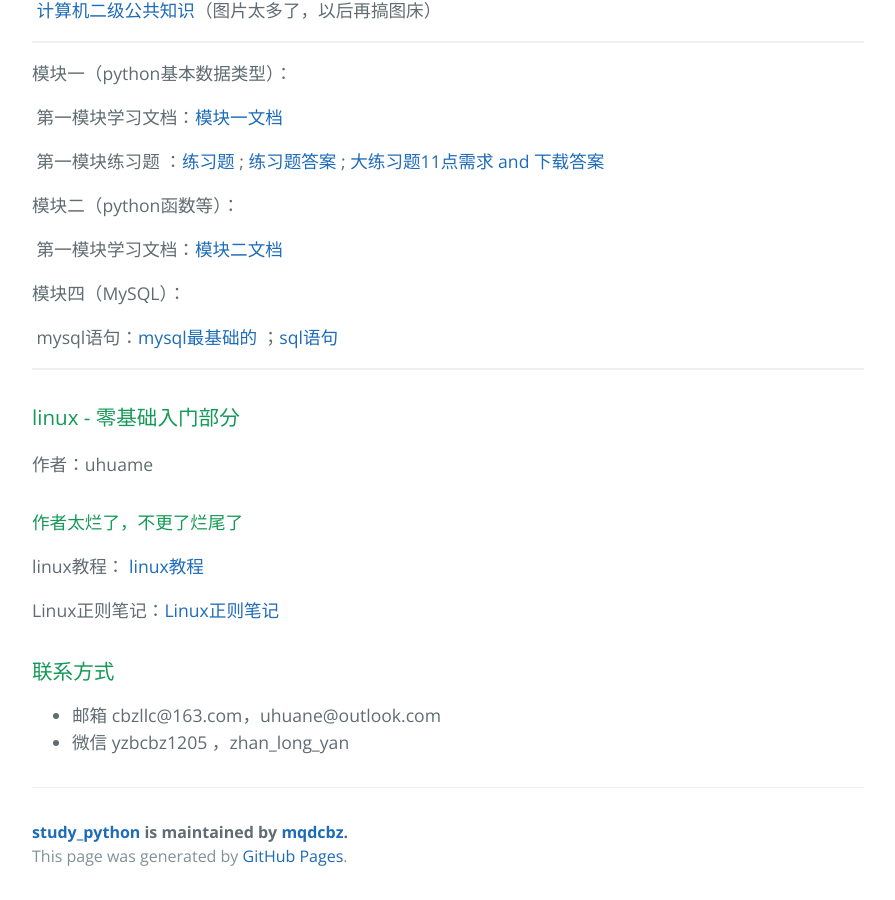
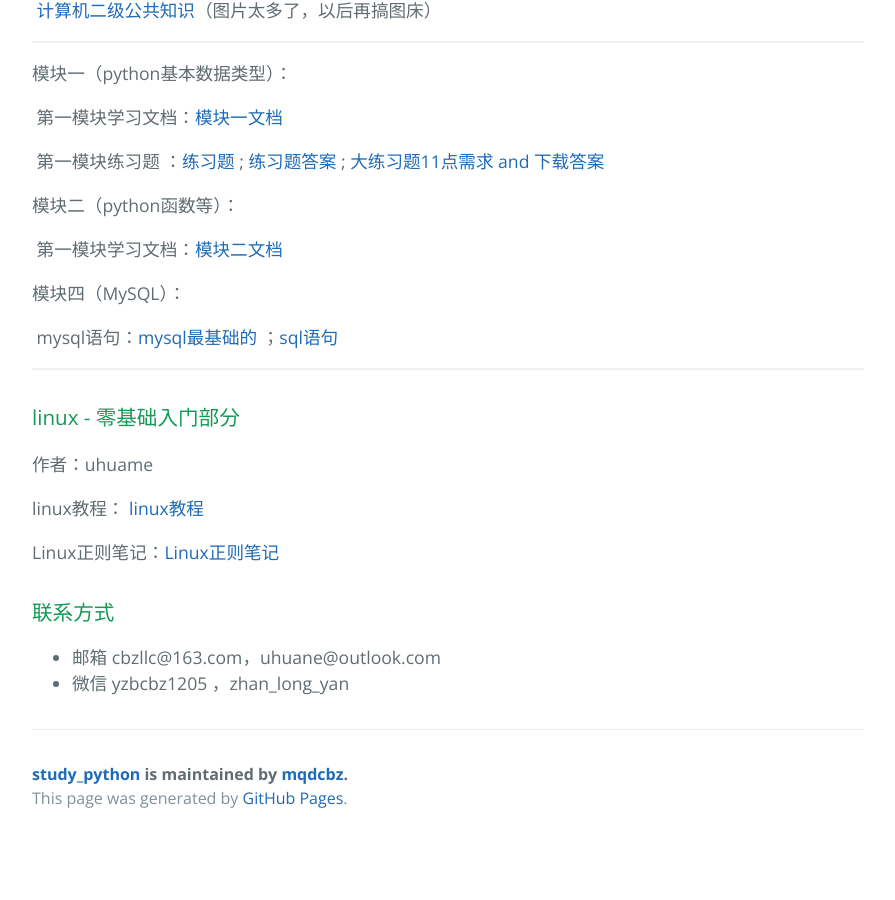
Before and after one commit to mqdcbz/study_python, a Jekyll site: the page built from index.md, in a window 1280 px wide and 900 px high, scrolled down 1124 px. Shown: the whole window, without its empty margins (192-1087 px from the left). Built offline with Jekyll 4.4.1, drawn with Linux system fonts in a browser that asks for light colours; our own code applies the rules of GitHub Pages for plain Markdown files; after the commit the page ends 1966 px from its top, so only the background shows below that.

Commit message:
Update index.md

```diff
--- a/index.md
+++ b/index.md
@@ -61,8 +61,6 @@
 
 作者：uhuame
 
-#### 作者太烂了，不更了烂尾了
-
 linux教程： <a href="https://mqdcbz.github.io/study_python/2022/02/25/Linux简介.html">linux教程</a>
 
  Linux正则笔记：<a href="https://mqdcbz.github.io/study_python/2022/02/16/Linux正则笔记.html">Linux正则笔记</a>
```
